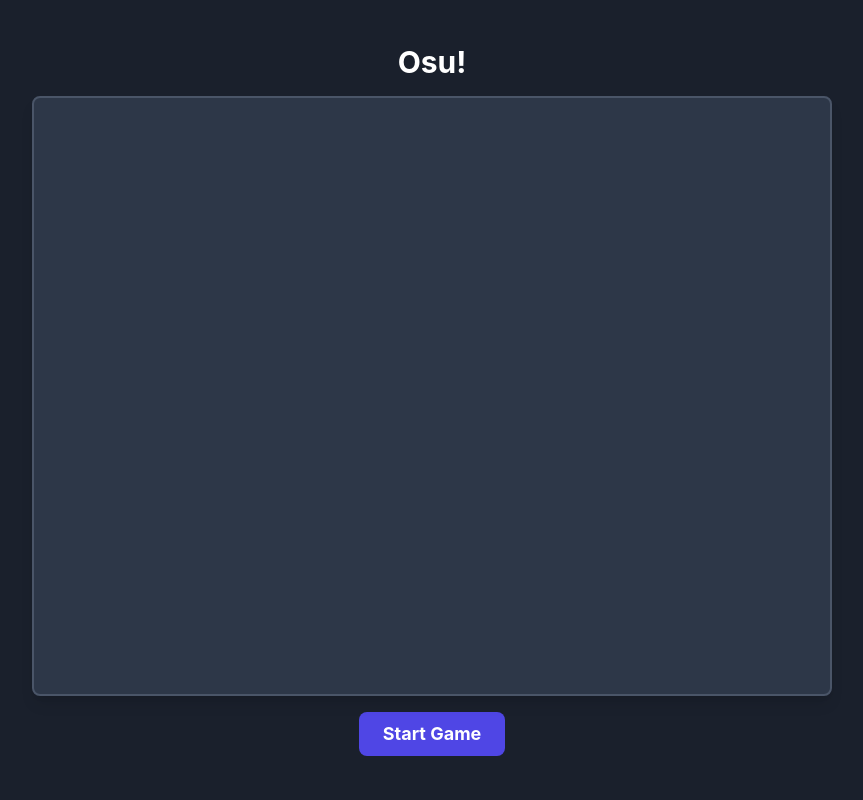
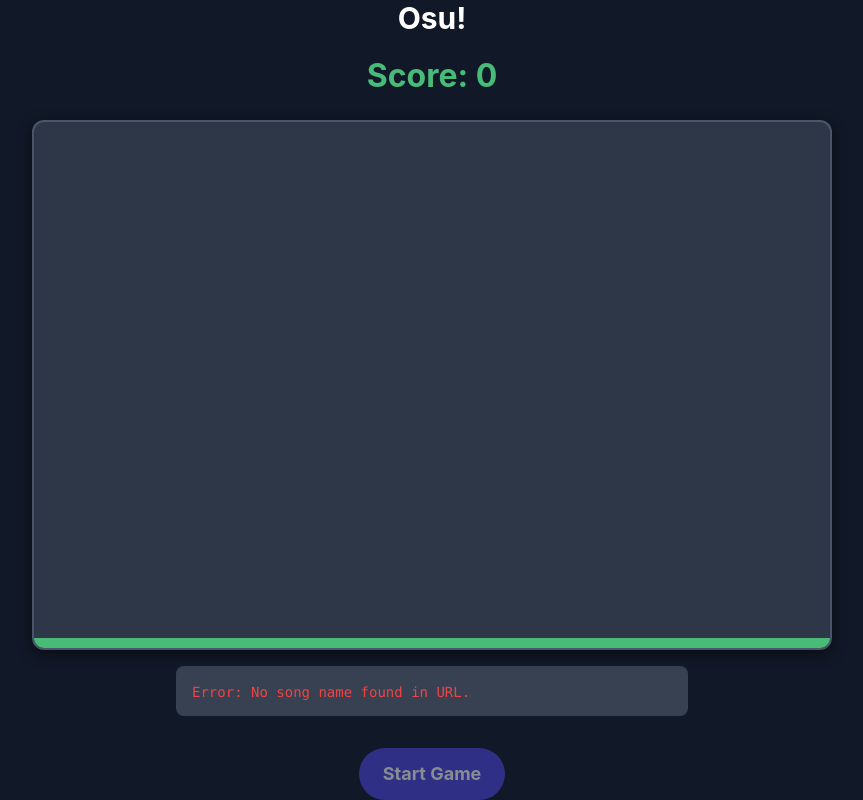
Before and after one commit to julesslow/spis_project_kim_juliana, a Flask app: page /game in a window 1280 px wide. Shown: the whole page, without its empty margins (208-1071 px from the left). Run offline with Flask 2, Linux system fonts and the light colour scheme; some libraries are stand-ins or nearby versions.

Commit message:
made the rhythm game notes work

```diff
--- a/server.py
+++ b/server.py
@@ -1,6 +1,140 @@
+# import os
+# import json
+# from flask import Flask, request, jsonify, render_template, send_from_directory, redirect
+# from flask_sqlalchemy import SQLAlchemy
+# from song_split import song_split
+# import generate_beatmap
+
+# # We create an instance of the Flask application.
+# app = Flask(__name__)
+
+# # This is the folder where uploaded files will be saved.
+# UPLOAD_FOLDER = 'input'
+# if not os.path.exists(UPLOAD_FOLDER):
+#     os.makedirs(UPLOAD_FOLDER)
+
+# # This is where your beatmap files will be stored.
+# BEATMAP_FOLDER = 'beatmaps'
+# if not os.path.exists(BEATMAP_FOLDER):
+#     os.makedirs(BEATMAP_FOLDER)
+
+# app.config['SQLALCHEMY_DATABASE_URI'] = 'sqlite:///music_files.db'
+# db = SQLAlchemy(app)
+
+# class MusicFile(db.Model):
+#     id = db.Column(db.Integer, primary_key=True)
+#     filename = db.Column(db.String(100), nullable=False)
+#     filepath = db.Column(db.String(200), nullable=False)
+
+#     def __repr__(self):
+#         return f'<MusicFile {self.filename}>'
+
+# @app.route('/', methods=['GET'])
+# def index():
+#     return render_template('file_uploader.html')
+
+# @app.route('/play', methods=['GET'])
+# def play():
+#     return render_template('play.html')
+
+# @app.route('/game', methods=['GET'])
+# def game():
+#     return render_template('game.html')
+
+# # This is the original route for the beatmap TXT files.
+# @app.route('/beatmaps/<path:filename>')
+# def serve_beatmap(filename):
+#     return send_from_directory(BEATMAP_FOLDER, filename)
+
+# # ---
+# # This is a new route specifically for the JSON beatmap files.
+# # It serves files from the "beatmaps_json" folder.
+# @app.route('/beatmaps/<path:filename>')
+# def serve_json_beatmap(filename):
+#     return send_from_directory("beatmaps", filename)
+
+# # ---
+# # New route to get a list of beatmap JSON files for a given song name.
+
+# @app.route('/get_beatmap_files/<song_name>')
+# def get_beatmap_files(song_name):
+#     """
+#     This route provides a list of all beatmap JSON files for a given song.
+#     The `osu_game.html` page will use this to get a list of all beatmaps to load.
+#     """
+#     beatmap_files = []
+#     # We loop through all files in the beatmaps_json folder.
+#     for filename in os.listdir("beatmaps"):
+#         # We check if the filename starts with the song's name.
+#         if filename.startswith(song_name) and filename.endswith(".txt"):
+#             beatmap_files.append(filename)
+#     return jsonify(beatmap_files)
+
+
+# @app.route('/upload', methods=['POST'])
+# def upload_file():
+#     # Check if the 'music_file' part is in the request.
+#     if 'music_file' not in request.files:
+#         return jsonify({'error': 'No file part in the request.'}), 400
+
+#     file = request.files['music_file']
+
+#     # Check if a file was selected.
+#     if file.filename == '':
+#         return jsonify({'error': 'No file selected.'}), 400
+
+#     # Check if the file has an allowed extension (you can customize this).
+#     # For now, we'll allow any file.
+#     if file:
+#         # We create a secure file path to prevent any issues.
+#         filepath = os.path.join(UPLOAD_FOLDER, file.filename)
+
+#         # Save the file to the `uploads` folder.
+#         file.save(filepath)
+
+#         print("File saved successfully. Starting song split...")
+#         try:
+#             song_split(filepath)
+#             print("Song split finished.")
+#         except Exception as e:
+#             print(f"ERROR: Song split failed. Reason: {e}")
+#             return jsonify({'error': 'Failed to process song split.'}), 500
+
+#         # Add a record to the database
+#         new_file = MusicFile(filename=file.filename, filepath=filepath)
+#         db.session.add(new_file)
+#         db.session.commit()
+
+#         print("Starting beatmap generation...")
+#         try:
+#             spleeter_output_path = os.path.join("outputs", os.path.splitext(file.filename)[0])
+#             generate_beatmap.create_beatmaps_from_spleeter_folders(spleeter_output_path)
+#             print("Beatmap generation finished.")
+
+#             # The convert_to_json function from generate_beatmap.py will automatically
+#             # save the JSON files to a folder called "beatmaps_json".
+#             generate_beatmap.convert_to_json()
+#         except Exception as e:
+#             print(f"ERROR: Beatmap generation failed. Reason: {e}")
+#             return jsonify({'error': 'Failed to generate beatmap.'}), 500
+
+#         # This is the fix: We redirect to a new list page, not a specific file.
+#         song_name = os.path.splitext(file.filename)[0]
+
+#         # Redirect to the game page and pass the song name in the URL
+#         return redirect(f"/game?song_name={song_name}")
+
+# # This part runs the web server.
+# if __name__ == '__main__':
+#     # We set debug=True so we can see any errors easily.
+#     with app.app_context():
+#         db.create_all()
+#     app.run(debug=True)
+
 import os
+import shutil
 import json
-from flask import Flask, request, jsonify, render_template, send_from_directory, redirect
+from flask import Flask, request, redirect, url_for, render_template, jsonify, send_from_directory
 from flask_sqlalchemy import SQLAlchemy
 from song_split import song_split
 import generate_beatmap
@@ -18,6 +152,11 @@ BEATMAP_FOLDER = 'beatmaps'
 if not os.path.exists(BEATMAP_FOLDER):
     os.makedirs(BEATMAP_FOLDER)
 
+# This is where the new JSON beatmap files will be stored.
+BEATMAP_JSON_FOLDER = 'beatmaps_json'
+if not os.path.exists(BEATMAP_JSON_FOLDER):
+    os.makedirs(BEATMAP_JSON_FOLDER)
+
 app.config['SQLALCHEMY_DATABASE_URI'] = 'sqlite:///music_files.db'
 db = SQLAlchemy(app)
 
@@ -29,41 +168,38 @@ class MusicFile(db.Model):
     def __repr__(self):
         return f'<MusicFile {self.filename}>'
 
-@app.route('/', methods=['GET'])
+@app.route('/')
 def index():
     return render_template('file_uploader.html')
+
+@app.route('/play', methods=['GET'])
+def play():
+    return render_template('play.html')
 
 @app.route('/game', methods=['GET'])
 def game():
     return render_template('game.html')
 
-# This is the original route for the beatmap TXT files.
-@app.route('/beatmaps/<path:filename>')
-def serve_beatmap(filename):
-    return send_from_directory(BEATMAP_FOLDER, filename)
-
-# ---
-# This is a new route specifically for the JSON beatmap files.
-# It serves files from the "beatmaps_json" folder.
+# FIX: We have two routes with the same path. I've commented out the old
+# one and fixed the new one to serve the correct JSON files.
 @app.route('/beatmaps_json/<path:filename>')
 def serve_json_beatmap(filename):
-    return send_from_directory("beatmaps_json", filename)
-
-# ---
-# New route to get a list of beatmap JSON files for a given song name.
+    # This route serves the JSON beatmaps from the correct folder.
+    return send_from_directory(BEATMAP_JSON_FOLDER, filename)
 
 @app.route('/get_beatmap_files/<song_name>')
 def get_beatmap_files(song_name):
     """
     This route provides a list of all beatmap JSON files for a given song.
-    The `osu_game.html` page will use this to get a list of all beatmaps to load.
     """
     beatmap_files = []
-    # We loop through all files in the beatmaps_json folder.
-    for filename in os.listdir("beatmaps_json"):
-        # We check if the filename starts with the song's name.
+    # FIX: We now look in the correct folder for the JSON files.
+    for filename in os.listdir(BEATMAP_JSON_FOLDER):
+        # FIX: We now look for files that end with the .json extension.
         if filename.startswith(song_name) and filename.endswith(".json"):
             beatmap_files.append(filename)
+
+    # We return the list as a JSON response.
     return jsonify(beatmap_files)
 
 
@@ -118,7 +254,7 @@ def upload_file():
         song_name = os.path.splitext(file.filename)[0]
 
         # Redirect to the game page and pass the song name in the URL
-        return redirect(f"/game?song_name={song_name}")
+        return redirect(url_for('game', song_name=song_name))
 
 # This part runs the web server.
 if __name__ == '__main__':
--- a/templates/game.html
+++ b/templates/game.html
@@ -1,9 +1,10 @@
 <!DOCTYPE html>
+
 <html lang="en">
 <head>
 <meta charset="UTF-8">
 <meta name="viewport" content="width=device-width, initial-scale=1.0">
-    <title>Osu Game</title>
+<title>Osu Rhythm Game</title>
 <script src="https://cdn.tailwindcss.com"></script>
 <style>
 body {
@@ -16,6 +17,7 @@
 justify-content: center;
 height: 100vh;
 margin: 0;
+overflow: hidden;
 }
 
     #game-area {
@@ -25,6 +27,8 @@
         border: 2px solid #4a5568;
         position: relative;
         overflow: hidden;
+        box-shadow: 0 4px 14px rgba(0, 0, 0, 0.5);
+        border-radius: 12px;
     }
 
     .note {
@@ -35,96 +39,234 @@
         border-radius: 50%;
         border: 2px solid #fed7d7;
         cursor: pointer;
-            transition: transform 0.5s ease-out;
+        transition: transform 0.1s ease-in-out;
+    }
+
+    .note:hover {
+        transform: scale(1.1);
+    }
+
+    #hit-zone {
+        position: absolute;
+        bottom: 0;
+        left: 0;
+        width: 100%;
+        height: 10px;
+        background-color: #48bb78;
+    }
+
+    #score-display {
+        font-size: 2rem;
+        font-weight: bold;
+        color: #48bb78;
+        margin-bottom: 20px;
+    }
+
+    .game-over-message {
+        position: absolute;
+        top: 50%;
+        left: 50%;
+        transform: translate(-50%, -50%);
+        text-align: center;
+        font-size: 2.5rem;
+        font-weight: bold;
+        color: #fc8181;
+        z-index: 10;
     }
 </style>
+
 </head>
-<body>
+<body class="bg-gray-900">
 <div class="text-3xl font-bold mb-4">Osu!</div>
-    <div id="game-area" class="rounded-lg shadow-lg"></div>
-    <div class="mt-4">
-        <button id="startButton" class="px-6 py-2 bg-indigo-600 rounded-lg font-bold text-lg hover:bg-indigo-700">Start Game</button>
+<div id="score-display">Score: 0</div>
+<div id="game-area">
+<!-- The visual hit zone at the bottom of the game area -->
+<div id="hit-zone"></div>
+</div>
+<div id="beatmap-data" class="bg-gray-700 p-4 rounded-lg text-left text-sm font-mono overflow-auto mt-4 w-full max-w-lg">
+<p class="text-gray-300">Loading beatmaps...</p>
+</div>
+<div class="mt-8">
+<!-- The button is now disabled by default until the beatmaps are loaded -->
+<button id="startButton" disabled class="px-6 py-3 bg-indigo-600 rounded-full font-bold text-lg text-white opacity-50 cursor-not-allowed transition-colors duration-200 focus:outline-none focus:ring-2 focus:ring-indigo-500 focus:ring-opacity-50">Start Game</button>
 </div>
 
 <script>
     const gameArea = document.getElementById('game-area');
     const startButton = document.getElementById('startButton');
+    const scoreDisplay = document.getElementById('score-display');
+    const dataContainer = document.getElementById('beatmap-data');
 
-        // This object will store all the beatmap data once it's loaded.
     let allBeatmaps = {};
+    let notesOnScreen = [];
+    let score = 0;
+    const noteSpeed = 2; // pixels per frame
+    // This is a calculated value to make notes fall at a consistent speed.
+    // It's not directly used for scheduling notes anymore.
+    const fallDuration = gameArea.clientHeight / noteSpeed;
 
-        function createNote(x, y) {
+    function createNote(x) {
         const note = document.createElement('div');
         note.className = 'note';
-            // We set the position based on the data we got.
         note.style.left = `${x}px`;
-            note.style.top = `${y}px`;
+        note.style.top = `0px`; // Notes will now always start at the very top.
         gameArea.appendChild(note);
 
+        notesOnScreen.push(note);
+
         note.addEventListener('click', () => {
+            // Check if the note is within the hit zone
+            const noteBottom = note.offsetTop + note.clientHeight;
+            const hitZoneTop = gameArea.clientHeight - document.getElementById('hit-zone').clientHeight;
+
+            if (noteBottom > hitZoneTop) {
                 note.remove();
+                notesOnScreen = notesOnScreen.filter(n => n !== note);
+                score += 10;
+                scoreDisplay.textContent = `Score: ${score}`;
+            }
         });
     }
 
-        // This function will fetch all beatmap files for a song.
+    function animate() {
+        for (let i = 0; i < notesOnScreen.length; i++) {
+            const note = notesOnScreen[i];
+            const currentTop = parseInt(note.style.top, 10);
+            note.style.top = `${currentTop + noteSpeed}px`;
+
+            if (currentTop > gameArea.clientHeight) {
+                note.remove();
+                notesOnScreen.splice(i, 1);
+                i--;
+            }
+        }
+        requestAnimationFrame(animate);
+    }
+
+    function getUrlParameter(name) {
+        name = name.replace(/[\[]/, '\\[').replace(/[\]]/, '\\]');
+        const regex = new RegExp('[\\?&]' + name + '=([^&#]*)');
+        const results = regex.exec(location.search);
+        return results === null ? '' : decodeURIComponent(results[1].replace(/\+/g, ' '));
+    }
+
     async function loadAllBeatmaps(songName) {
+        console.log(`Attempting to load beatmaps for song: ${songName}`);
+        dataContainer.innerHTML = `<p class="text-gray-300">Searching for beatmaps...</p>`;
+
         try {
-                // First, we fetch the list of all filenames from the server.
+            // First, fetch the list of available beatmap files from the server.
             const response = await fetch(`/get_beatmap_files/${songName}`);
             if (!response.ok) {
-                    throw new Error(`Failed to get beatmap list: ${response.statusText}`);
+                const errorText = await response.text();
+                throw new Error(`Failed to get beatmap list: ${response.status} ${response.statusText}. Server message: ${errorText}`);
             }
             const beatmapFiles = await response.json();
-                console.log('Found beatmap files:', beatmapFiles);
 
-                // Now we fetch the data for each file and store it.
+            if (!Array.isArray(beatmapFiles) || beatmapFiles.length === 0) {
+                console.error("The server returned an empty or invalid list of beatmap files.");
+                dataContainer.innerHTML = `<p class="text-red-500">Error: No valid beatmap files found. Please ensure .txt files are in the 'beatmaps' folder and your server is running.</p>`;
+                return;
+            }
+
+            dataContainer.innerHTML = `<p class="text-gray-300">Found ${beatmapFiles.length} beatmap file(s).</p>`;
+            console.log(`Found beatmap files:`, beatmapFiles);
+
+            let validBeatmapsLoaded = 0;
+
             for (const filename of beatmapFiles) {
+                if (filename.endsWith('.json')) {
+                    dataContainer.innerHTML += `<p class="text-gray-300">Fetching <strong>${filename}</strong>...</p>`;
+
+                    // FIX: Change the URL to fetch the JSON beatmap, as the server serves these
+                    // instead of the raw text files.
                     const beatmapResponse = await fetch(`/beatmaps_json/${filename}`);
+
                     if (!beatmapResponse.ok) {
-                        throw new Error(`Failed to load beatmap file: ${filename}`);
+                        const errorText = await beatmapResponse.text();
+                        console.error(`Failed to load beatmap file: ${filename}. Server message: ${errorText}`);
+                        dataContainer.innerHTML += `<p class="text-red-500">Error: Could not load <strong>${filename}</strong>. Check if the file exists on the server.</p>`;
+                        continue; // Skip to the next file
                     }
+
+                    // FIX: Parse the response as JSON instead of plain text.
                     const beatmapData = await beatmapResponse.json();
 
-                    // We can use the filename to identify the beatmap data.
-                    allBeatmaps[filename] = beatmapData;
-                    console.log(`Loaded ${filename}:`, beatmapData);
+                    // FIX: Get the 'notes' array directly from the JSON object.
+                    const notes = beatmapData.notes;
+
+                    if (notes.length > 0) {
+                        allBeatmaps[filename] = { notes };
+                        console.log(`Loaded and parsed ${filename}:`, allBeatmaps[filename]);
+                        validBeatmapsLoaded++;
+                    } else {
+                        console.warn(`Skipped ${filename}: No valid notes found in the file.`);
+                        dataContainer.innerHTML += `<p class="text-yellow-500">Warning: Found a beatmap file but it contained no valid notes: <strong>${filename}</strong></p>`;
                     }
+                }
+            }
+
+            if (validBeatmapsLoaded > 0) {
+                dataContainer.innerHTML = `<p class="text-green-500">All beatmaps loaded successfully! Click Start Game.</p>`;
+                startButton.disabled = false;
+                startButton.classList.remove('opacity-50', 'cursor-not-allowed');
+                startButton.classList.add('hover:bg-indigo-700');
                 console.log('All beatmaps loaded successfully.');
+            } else {
+                dataContainer.innerHTML = `<p class="text-red-500">Error: No valid beatmap .json files were found. Please check the 'beatmaps_json' folder and ensure files have a .json extension and a valid ` + "`time`" + ` format.</p>`;
+                console.error("No valid beatmap .json files found.");
+            }
 
         } catch (error) {
             console.error('Error loading beatmaps:', error);
+            dataContainer.innerHTML = `<p class="text-red-500">Error: ${error.message}</p>`;
         }
     }
 
-        // We call the loading function when the page loads.
     document.addEventListener('DOMContentLoaded', () => {
-            const urlParams = new URLSearchParams(window.location.search);
-            const songName = urlParams.get('song_name');
-
+        const songName = getUrlParameter('song_name');
         if (songName) {
             loadAllBeatmaps(songName);
         } else {
+            dataContainer.innerHTML = `<p class="text-red-500">Error: No song name found in URL.</p>`;
             console.error("No song name found in URL.");
         }
     });
 
-        // The start button now uses the loaded data.
     startButton.addEventListener('click', () => {
-            // Here you can choose which beatmap to play.
-            // For now, we'll just use the first one we find.
-            const firstBeatmapFilename = Object.keys(allBeatmaps)[0];
-            if (firstBeatmapFilename) {
-                const beatmapData = allBeatmaps[firstBeatmapFilename];
-                beatmapData.notes.forEach(note => {
-                    // You would need to add logic here to make notes appear over time.
-                    createNote(note.x, note.y);
+        const beatmapFilenames = Object.keys(allBeatmaps);
+        if (beatmapFilenames.length > 0) {
+            const firstBeatmapData = allBeatmaps[beatmapFilenames[0]];
+            const secondBeatmapData = allBeatmaps[beatmapFilenames[1]];
+            firstBeatmapData.notes.forEach(note => {
+                // FIX: This now schedules the note creation based on the note's exact
+                // timestamp, ensuring all notes are created. The note will then fall
+                // at a consistent speed, taking `fallDuration` to reach the bottom.
+                setTimeout(() => {
+                    createNote(200);
+                }, note.y*1000);
             });
+
+            secondBeatmapData.notes.forEach(note => {
+                // FIX: This now schedules the note creation based on the note's exact
+                // timestamp, ensuring all notes are created. The note will then fall
+                // at a consistent speed, taking `fallDuration` to reach the bottom.
+                setTimeout(() => {
+                    createNote(400);
+                }, note.y*1000);
+            });
+
+            animate();
+            startButton.disabled = true;
+
         } else {
+            // This block should now be unreachable since the button is only enabled when data is present.
+            // It's kept for extreme debugging purposes.
             console.error("No beatmap data available to start the game.");
         }
+    });
 
-            startButton.disabled = true;
-        });
 </script>
+
 </body>
 </html>
```
Also changed, not shown: instance/music_files.db, templates/mp3_converter.html (deleted). Lines whose indentation alone changed are shown as unchanged.
